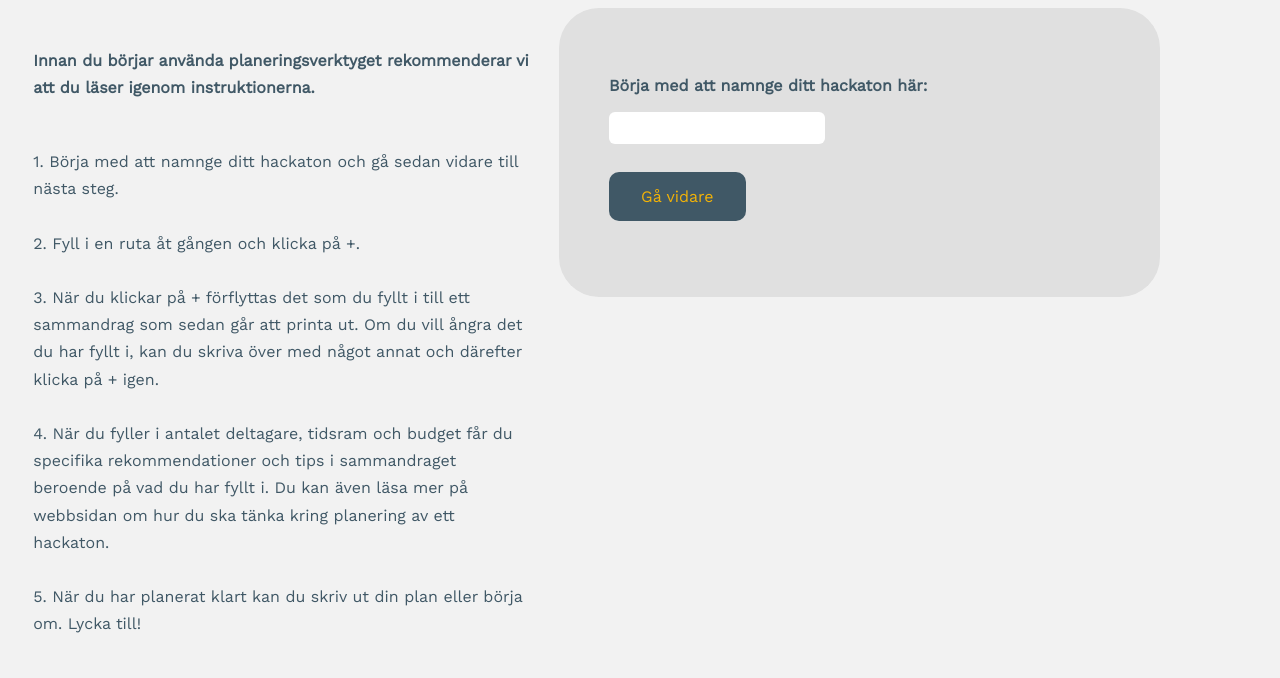
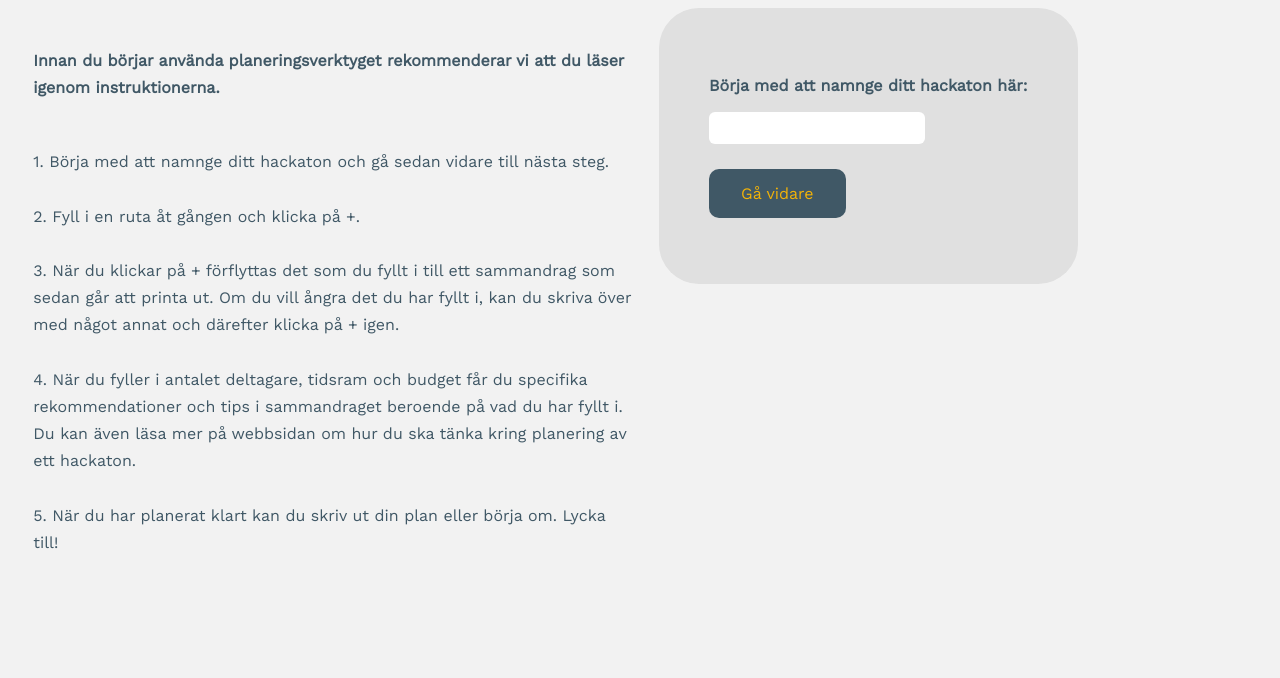
Before and after one commit to Emmaasofiaa/Hackaton, a Flask app: page /login in a window 1280 px wide. Shown: the top 678 px of the page. Run offline with Flask 2, Linux system fonts and the light colour scheme.

Commit message:
Update main.css

```diff
--- a/static/css/main.css
+++ b/static/css/main.css
@@ -161,12 +161,12 @@ a:visited {
 }
 
 .left{
-  width: 500px;
+  max-width: 600px;
   padding: 2%;
 }
 
 .right{
-  width: 500px;
+  max-width: 400px;
   background-color: #E0E0E0;
   border-radius: 40px;
   padding: 4%;
```
